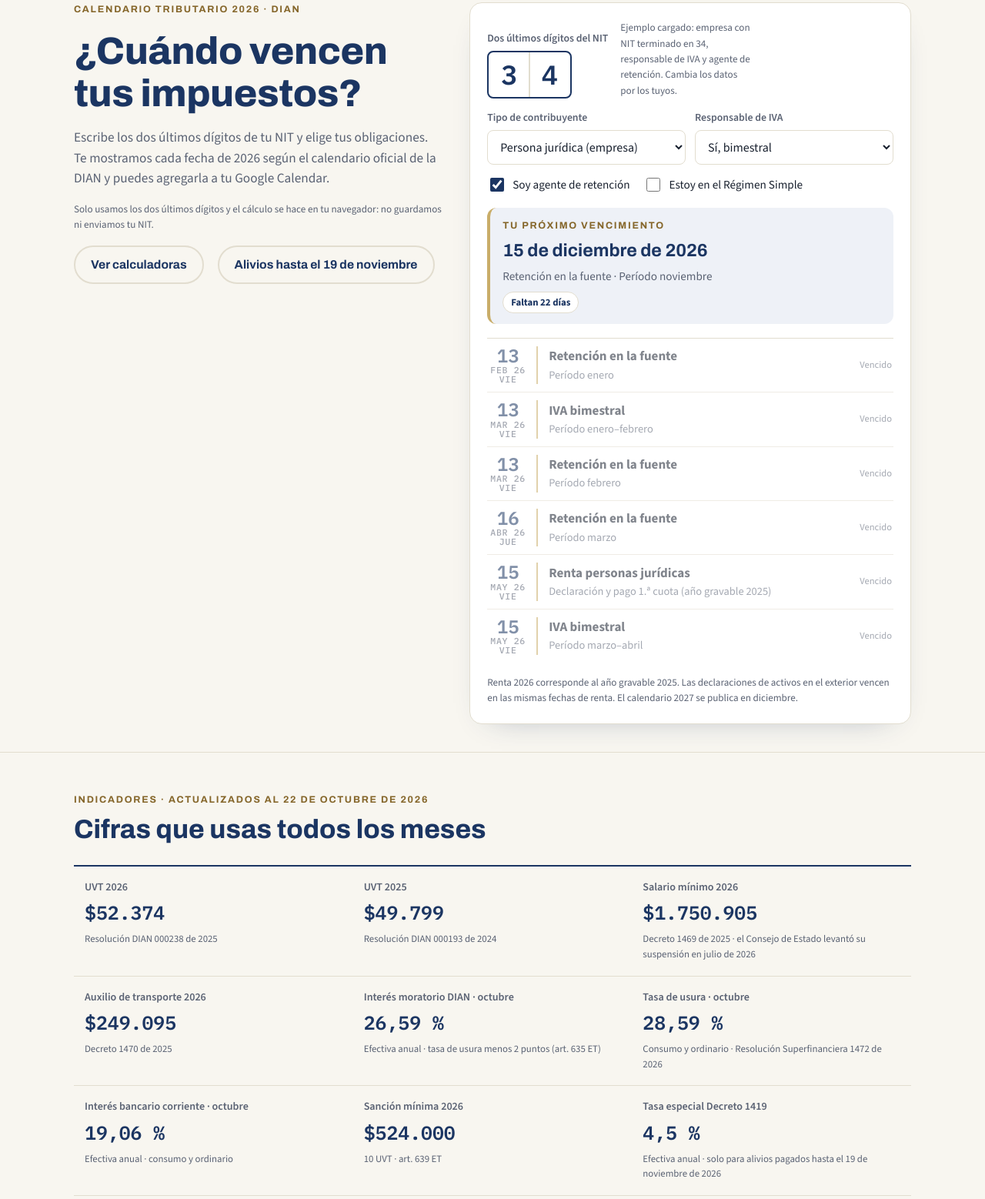
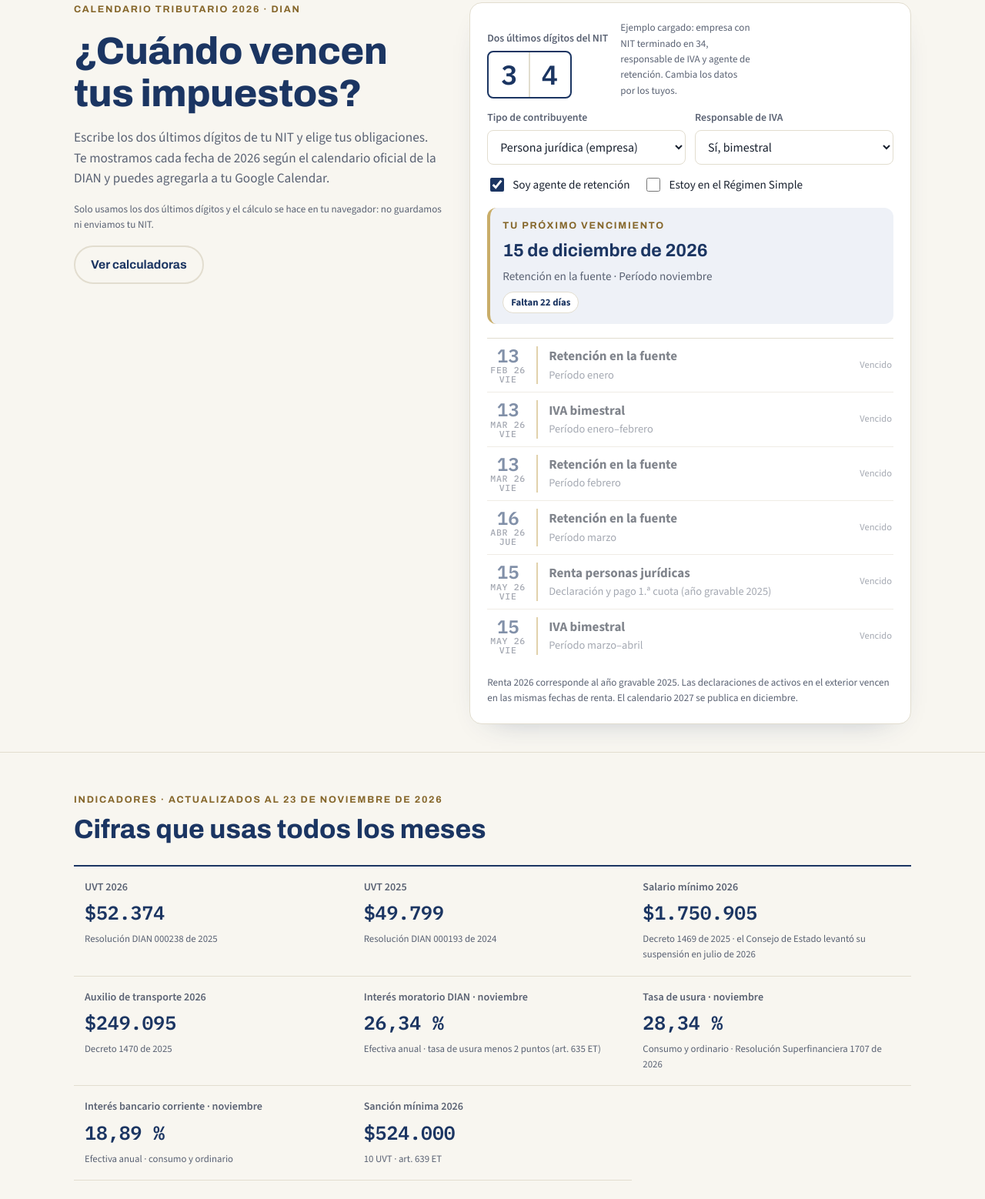
Before and after one commit to Vperalta2/recursos-scf, a plain HTML site: page index.html in a window 1280 px wide. Shown: the part 108-1666 px from the top of the page at 77% size. Drawn offline with nearby package versions, Linux system fonts and the light colour scheme.

Commit message:
Indicadores y calculadora con las tasas de noviembre; sin el Decreto 1419 vencido
Interés moratorio DIAN 26,34 %, usura 28,34 % (Res. SFC 1707 de 2026) e interés bancario corriente 18,89 %. Noviembre en la calculadora de intereses de mora. Se quitan el botón y el indicador del Decreto 1419, que venció el 19 de noviembre de 2026.

```diff
--- a/index.html
+++ b/index.html
@@ -27,7 +27,7 @@
     <h1>¿Cuándo vencen tus impuestos?</h1>
     <p class="lede">Escribe los dos últimos dígitos de tu NIT y elige tus obligaciones. Te mostramos cada fecha de 2026 según el calendario oficial de la DIAN y puedes agregarla a tu Google Calendar.</p>
     <p class="note">Solo usamos los dos últimos dígitos y el cálculo se hace en tu navegador: no guardamos ni enviamos tu NIT.</p>
-    <div class="checks"><a class="btn btn-ghost" href="#calculadoras">Ver calculadoras</a><a class="btn btn-ghost" href="articulos/decreto-1419-2026-alivios-dian.html">Alivios hasta el 19 de noviembre</a></div>
+    <div class="checks"><a class="btn btn-ghost" href="#calculadoras">Ver calculadoras</a></div>
   </div>
   <div class="cal-card">
     <form id="cal-form" class="cal-form" autocomplete="off">
@@ -54,17 +54,16 @@
 </div></section>
 
 <section class="section" id="indicadores"><div class="wrap">
-  <div class="sec-head"><span class="eyebrow">Indicadores · actualizados al 22 de octubre de 2026</span><h2>Cifras que usas todos los meses</h2></div>
+  <div class="sec-head"><span class="eyebrow">Indicadores · actualizados al 23 de noviembre de 2026</span><h2>Cifras que usas todos los meses</h2></div>
   <div class="ind-grid">
     <div class="ind"><span class="ind-k">UVT 2026</span><span class="ind-v">$52.374</span><span class="ind-s">Resolución DIAN 000238 de 2025</span></div>
     <div class="ind"><span class="ind-k">UVT 2025</span><span class="ind-v">$49.799</span><span class="ind-s">Resolución DIAN 000193 de 2024</span></div>
     <div class="ind"><span class="ind-k">Salario mínimo 2026</span><span class="ind-v">$1.750.905</span><span class="ind-s">Decreto 1469 de 2025 · el Consejo de Estado levantó su suspensión en julio de 2026</span></div>
     <div class="ind"><span class="ind-k">Auxilio de transporte 2026</span><span class="ind-v">$249.095</span><span class="ind-s">Decreto 1470 de 2025</span></div>
-    <div class="ind"><span class="ind-k">Interés moratorio DIAN · octubre</span><span class="ind-v">26,59 %</span><span class="ind-s">Efectiva anual · tasa de usura menos 2 puntos (art. 635 ET)</span></div>
-    <div class="ind"><span class="ind-k">Tasa de usura · octubre</span><span class="ind-v">28,59 %</span><span class="ind-s">Consumo y ordinario · Resolución Superfinanciera 1472 de 2026</span></div>
-    <div class="ind"><span class="ind-k">Interés bancario corriente · octubre</span><span class="ind-v">19,06 %</span><span class="ind-s">Efectiva anual · consumo y ordinario</span></div>
+    <div class="ind"><span class="ind-k">Interés moratorio DIAN · noviembre</span><span class="ind-v">26,34 %</span><span class="ind-s">Efectiva anual · tasa de usura menos 2 puntos (art. 635 ET)</span></div>
+    <div class="ind"><span class="ind-k">Tasa de usura · noviembre</span><span class="ind-v">28,34 %</span><span class="ind-s">Consumo y ordinario · Resolución Superfinanciera 1707 de 2026</span></div>
+    <div class="ind"><span class="ind-k">Interés bancario corriente · noviembre</span><span class="ind-v">18,89 %</span><span class="ind-s">Efectiva anual · consumo y ordinario</span></div>
     <div class="ind"><span class="ind-k">Sanción mínima 2026</span><span class="ind-v">$524.000</span><span class="ind-s">10 UVT · art. 639 ET</span></div>
-    <div class="ind"><span class="ind-k">Tasa especial Decreto 1419</span><span class="ind-v">4,5 %</span><span class="ind-s">Efectiva anual · solo para alivios pagados hasta el 19 de noviembre de 2026</span></div>
   </div>
 </div></section>
 
@@ -112,8 +111,8 @@
         <label class="field" for="mo-venc"><span>Fecha de vencimiento</span><input type="date" id="mo-venc" value="2026-07-24"></label>
         <label class="field" for="mo-pago"><span>Fecha de pago</span><input type="date" id="mo-pago" value="2026-10-23" data-today></label>
       </div>
-      <label class="field" for="mo-mes"><span>Mes del pago (define la tasa)</span><select id="mo-mes"><option value="2026-01">Enero 2026</option><option value="2026-02">Febrero 2026</option><option value="2026-03">Marzo 2026</option><option value="2026-04">Abril 2026</option><option value="2026-05">Mayo 2026</option><option value="2026-06">Junio 2026</option><option value="2026-07">Julio 2026</option><option value="2026-08">Agosto 2026</option><option value="2026-09">Septiembre 2026</option><option value="2026-10" selected>Octubre 2026</option></select></label>
-      <p class="src">Los intereses se calculan sobre el impuesto, no sobre las sanciones. La tasa de noviembre se publica a fin de mes.</p>
+      <label class="field" for="mo-mes"><span>Mes del pago (define la tasa)</span><select id="mo-mes"><option value="2026-01">Enero 2026</option><option value="2026-02">Febrero 2026</option><option value="2026-03">Marzo 2026</option><option value="2026-04">Abril 2026</option><option value="2026-05">Mayo 2026</option><option value="2026-06">Junio 2026</option><option value="2026-07">Julio 2026</option><option value="2026-08">Agosto 2026</option><option value="2026-09">Septiembre 2026</option><option value="2026-10">Octubre 2026</option><option value="2026-11" selected>Noviembre 2026</option></select></label>
+      <p class="src">Los intereses se calculan sobre el impuesto, no sobre las sanciones. La tasa de diciembre se publica a fin de mes.</p>
     </form>
     <div id="mo-res" aria-live="polite"></div>
   </div>
@@ -177,7 +176,7 @@
   <div class="btns"><a class="btn btn-gold" href="https://wa.me/573005074934" target="_blank" rel="noopener">Escríbenos por WhatsApp</a><a class="btn btn-ghost" href="https://forms.gle/e7yWGi6NWT7gZv5R6" target="_blank" rel="noopener">Solicita asesoría</a></div>
 </div></section>
 <footer class="foot"><div class="wrap">
-  <p>La información de este sitio es de referencia y no reemplaza la asesoría profesional. Fechas del Calendario Tributario 2026 de la DIAN (versión del 1 de julio de 2026). Tasas y valores actualizados al 22 de octubre de 2026.</p>
+  <p>La información de este sitio es de referencia y no reemplaza la asesoría profesional. Fechas del Calendario Tributario 2026 de la DIAN (versión del 1 de julio de 2026). Tasas y valores actualizados al 23 de noviembre de 2026.</p>
   <p>SOLUCION CONTABLE Y FISCAL S.A.S. · Vía 40 #73-290, Edificio Mix, Oficina 612, Barranquilla · WhatsApp <span class="num">300 507 4934</span> · solucontfisc@gmail.com · <a href="https://solucioncontableyfiscal.com/" target="_blank" rel="noopener">solucioncontableyfiscal.com</a> · <a href="politica-de-datos.html">Política de tratamiento de datos</a></p>
 </div></footer>
 <script src="assets/data.js?v=c8549d72"></script><script src="assets/calc.js?v=c8549d72"></script><script>(function(){var d=new Date(),s=d.getFullYear()+"-"+String(d.getMonth()+1).padStart(2,"0")+"-"+String(d.getDate()).padStart(2,"0");
```
